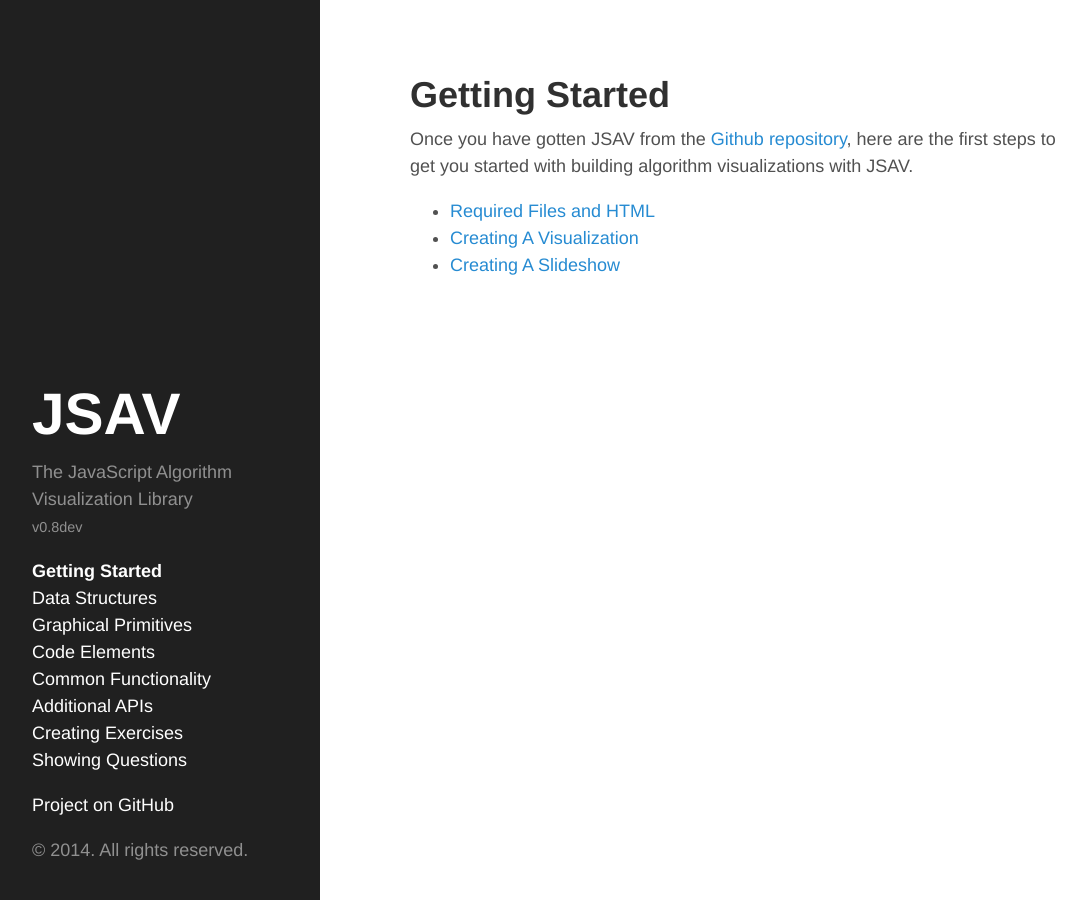
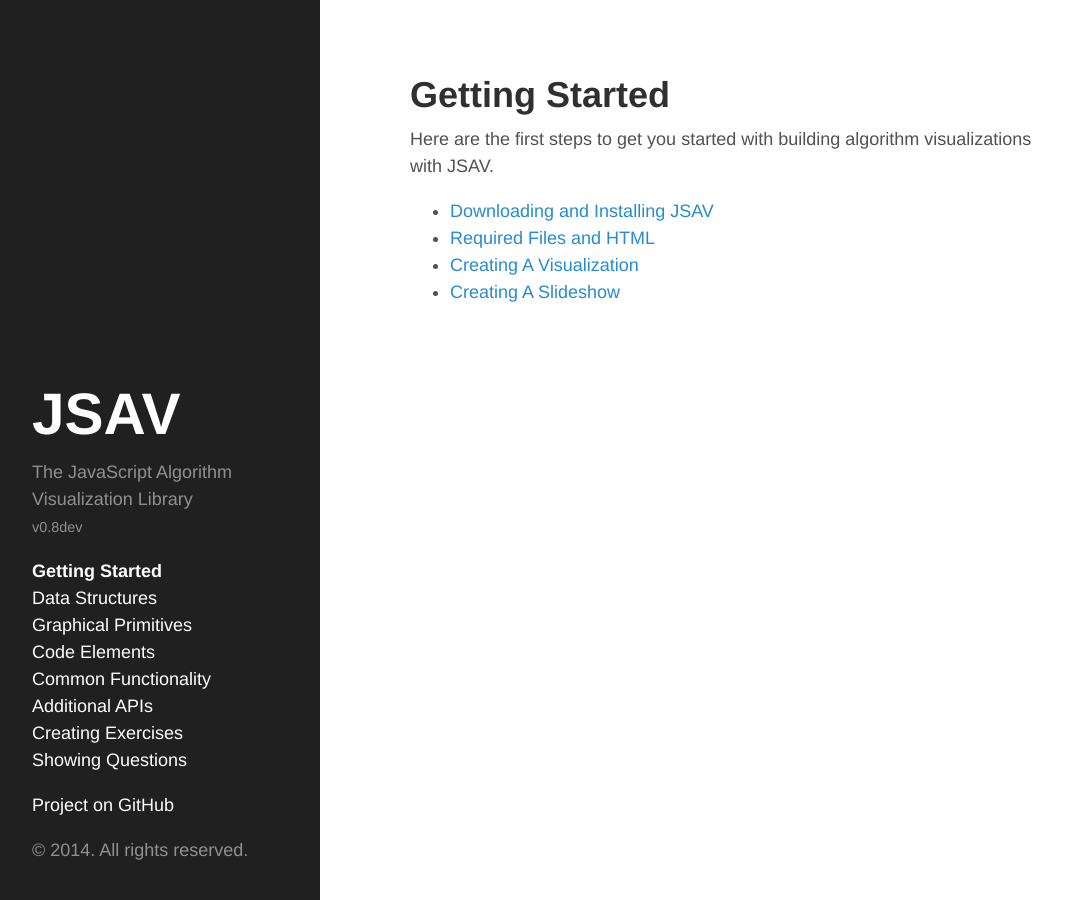
Before and after one commit to vkaravir/JSAV, a Jekyll site: the page built from getstarted/index.md, in a window 1280 px wide. Shown: the whole page, without its empty margins (4-1090 px from the left). Built offline with Jekyll 4.4.1, drawn with Linux system fonts in a browser that asks for light colours; Markdown is read by kramdown in place of the engine named in the settings.

Commit message:
Added instructions to get and build JSAV

```diff
--- a/getstarted/index.md
+++ b/getstarted/index.md
@@ -3,10 +3,12 @@ layout: page
 title: Getting Started
 ---
 
-Once you have gotten JSAV from the [Github repository]({{site.github.repo}}), here are the first
-steps to get you started with building algorithm visualizations with JSAV.
+Here are the first steps to get you started with building algorithm visualizations with JSAV.
 
 <ul class="">
+  <li>
+    <a href="getjsav/">Downloading and Installing JSAV</a>
+  </li>
   <li>
     <a href="html/">Required Files and HTML</a>
   </li>
```
Also changed, not shown: getstarted/getjsav.md (added, +42 -0 lines), index.md (+3 -0 lines).
